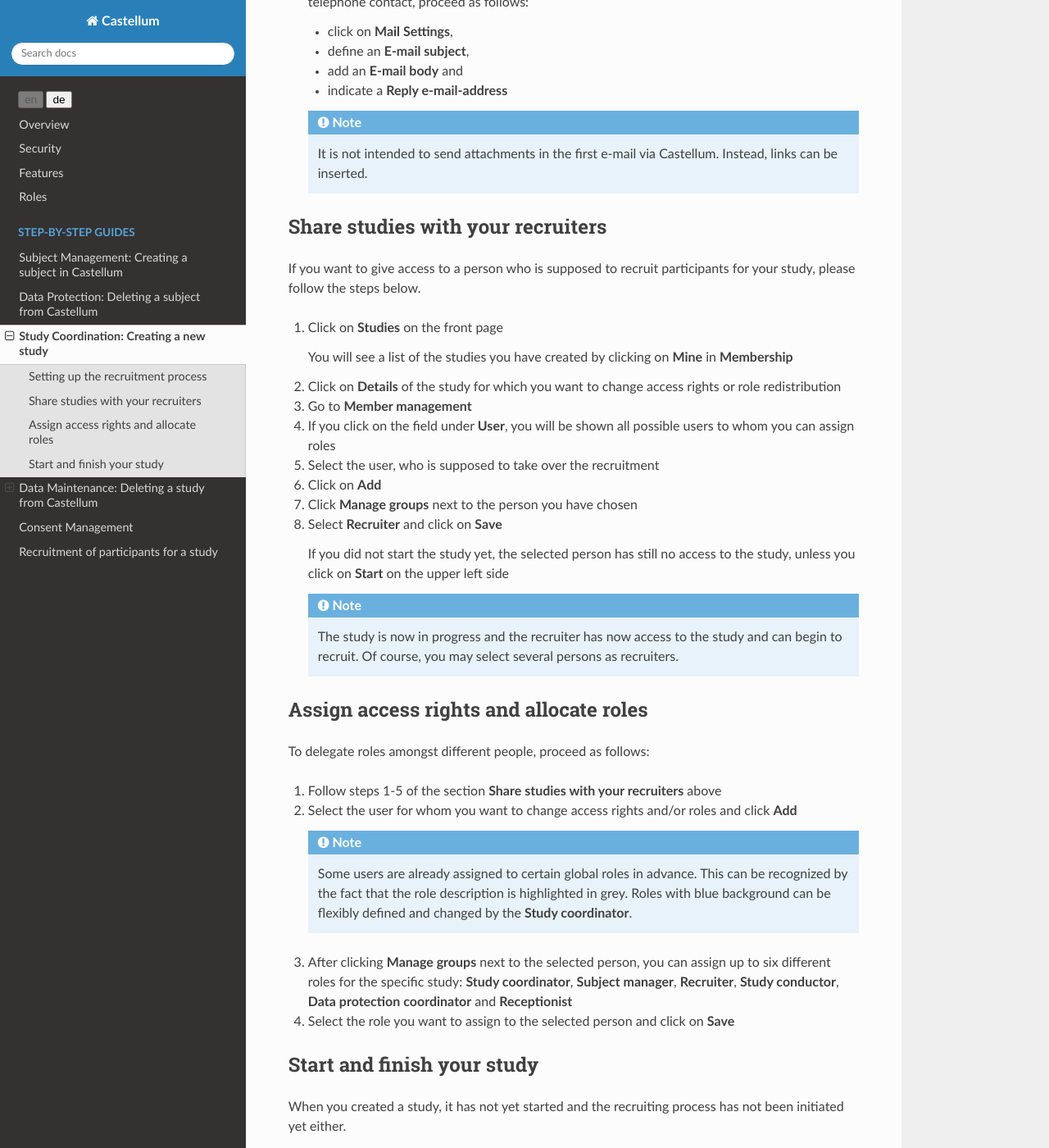
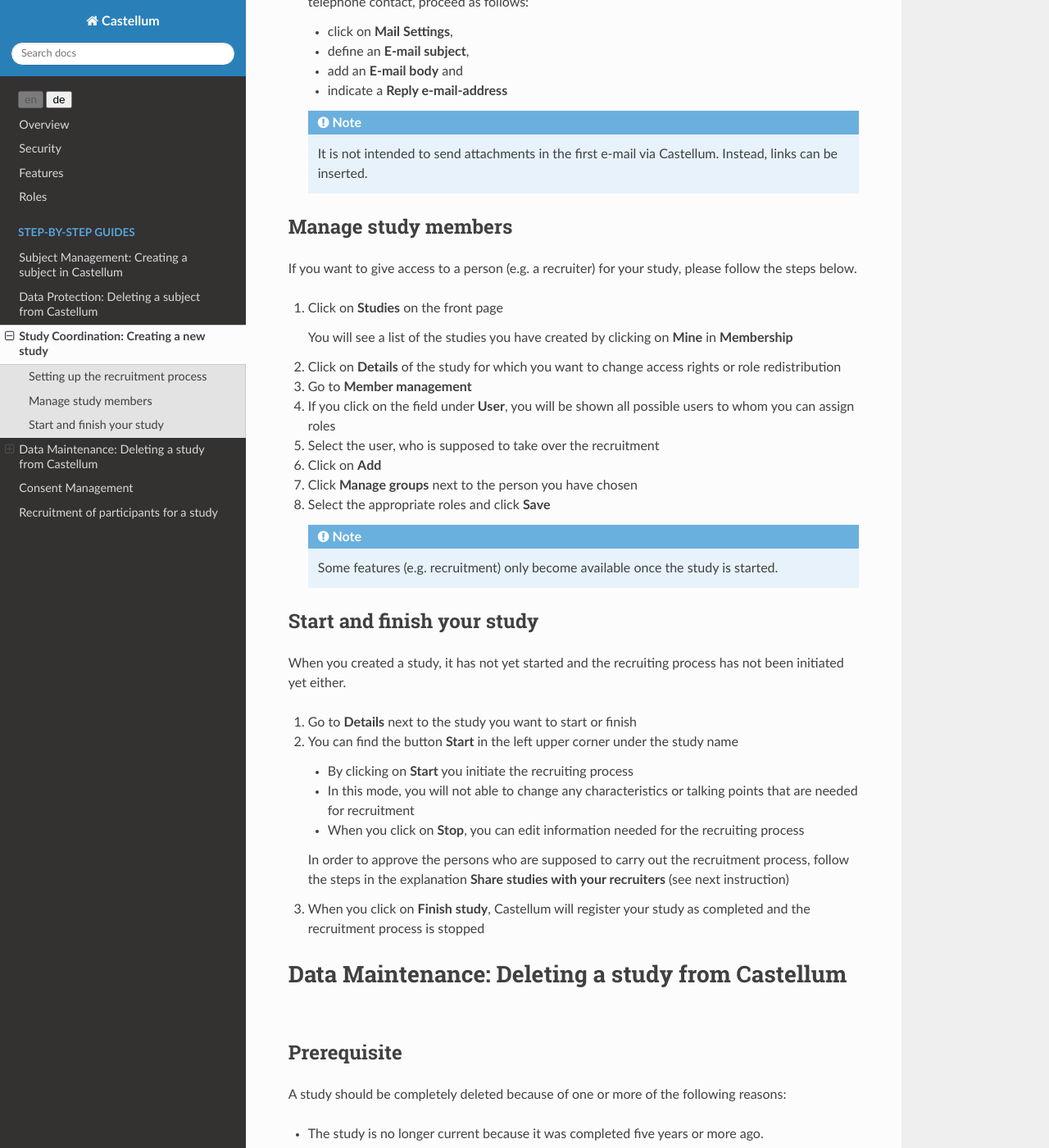
Before and after one commit to DouglasNeuroInformatics/castellum, a Sphinx documentation site: the page built from source/guides/study-management.rst, in a window 1280 px wide and 1400 px high, scrolled down 2299 px. Shown: the whole window at 82% size. Built offline with Sphinx 7.4.7 and the Read the Docs theme 2.0.0, drawn with Linux system fonts in a browser that asks for light colours.

Commit message:
merge recruiters into members section

```diff
--- a/source/guides/study-management.rst
+++ b/source/guides/study-management.rst
@@ -130,11 +130,13 @@ In order to limit the search for subjects in Castellum,
         Instead, links can be inserted.
 
 
-Share studies with your recruiters
-----------------------------------
+.. _study-members:
 
-If you want to give access to a person who is supposed to recruit participants
-for your study, please follow the steps below.
+Manage study members
+--------------------
+
+If you want to give access to a person (e.g. a recruiter) for your study,
+please follow the steps below.
 
 1.  Click on **Studies** on the front page
 
@@ -155,41 +157,11 @@ for your study, please follow the steps below.
 
 7.  Click **Manage groups** next to the person you have chosen
 
-8.  Select **Recruiter** and click on **Save**
-
-    If you did not start the study yet, the selected person has still no
-    access to the study, unless you click on **Start** on the upper left side
+8.  Select the appropriate roles and click **Save**
 
     .. note::
-        The study is now in progress and the recruiter has now access to the study
-        and can begin to recruit. Of course, you may select several persons as recruiters.
 
-
-.. _study-members:
-
-Assign access rights and allocate roles
----------------------------------------
-
-To delegate roles amongst different people, proceed as follows:
-
-1.  Follow steps 1-5 of the section **Share studies with your recruiters** above
-
-2.  Select the user for whom you want to change access rights and/or roles and
-    click **Add**
-
-    .. note::
-        Some users are already assigned to certain global roles in advance.
-        This can be recognized by the fact that the role description is highlighted
-        in grey.
-        Roles with blue background can be flexibly defined and changed by the **Study
-        coordinator**.
-
-3.  After clicking **Manage groups** next to the selected person, you can assign
-    up to six different roles for the specific study: **Study coordinator**,
-    **Subject manager**, **Recruiter**, **Study conductor**, **Data protection
-    coordinator** and **Receptionist**
-
-4.  Select the role you want to assign to the selected person and click on **Save**
+        Some features (e.g. recruitment) only become available once the study is started.
 
 
 .. _study-start:
```
